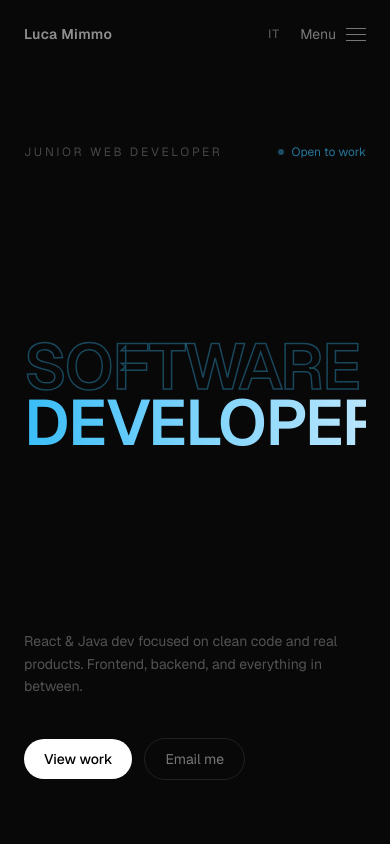
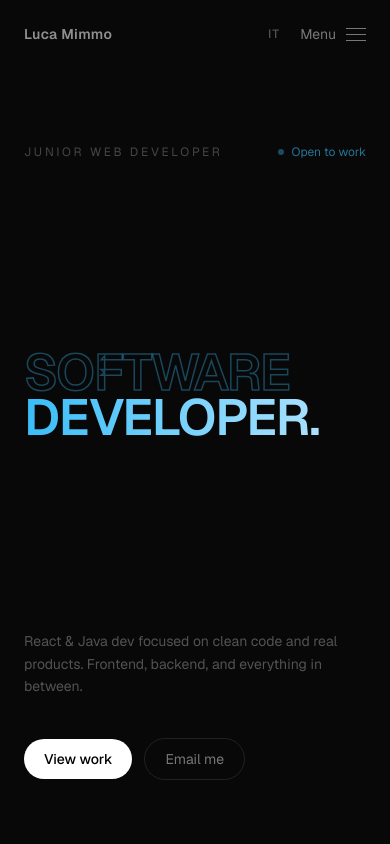
Before and after one commit to LucaMimmo05/portfolio, a Next.js app: page / in a window 390 px wide. Shown: the top 844 px of the page. Built offline with nearby package versions, Linux system fonts and the light colour scheme.

Commit message:
fix: adjust font sizes in Hero component for better responsiveness and update project description for clarity

```diff
--- a/components/Hero.tsx
+++ b/components/Hero.tsx
@@ -15,10 +15,10 @@ export default function Hero() {
       </div>
 
       <div className="relative z-10 flex flex-col my-auto py-16">
-        <h1 className="anim-fade-up font-semibold leading-[0.88] tracking-[-0.03em] text-outline select-none" style={{ fontSize: "clamp(4rem, 14.5vw, 13rem)", animationDelay: "0.18s" }}>
+        <h1 className="anim-fade-up font-semibold leading-[0.88] tracking-[-0.03em] text-outline select-none" style={{ fontSize: "clamp(1rem, 13vw, 13rem)", animationDelay: "0.18s" }}>
           {t.hero.line1}
         </h1>
-        <h1 className="anim-fade-up font-semibold leading-[0.88] tracking-[-0.03em] select-none" style={{ fontSize: "clamp(4rem, 14.5vw, 13rem)", animationDelay: "0.3s", background: "linear-gradient(95deg, #38bdf8 0%, #7dd3fc 50%, #bae6fd 100%)", WebkitBackgroundClip: "text", WebkitTextFillColor: "transparent", backgroundClip: "text" }}>
+        <h1 className="anim-fade-up font-semibold leading-[0.88] tracking-[-0.03em] select-none" style={{ fontSize: "clamp(1rem, 13vw, 13rem)", animationDelay: "0.3s", background: "linear-gradient(95deg, #38bdf8 0%, #7dd3fc 50%, #bae6fd 100%)", WebkitBackgroundClip: "text", WebkitTextFillColor: "transparent", backgroundClip: "text" }}>
           {t.hero.line2}
         </h1>
       </div>
--- a/data/projects.ts
+++ b/data/projects.ts
@@ -94,7 +94,7 @@ export const projects: Project[] = [
     year: "2026",
     shortDesc: "Founding Engineer — full-stack SaaS product.",
     overview:
-      "Newmann is the product I'm helping build as a Founding Software Engineer. I'm responsible for the full technical stack: Next.js frontend with REST API integration and OAuth2 authentication, backend architecture, JWT-based security, and integration with AI services and external cloud providers. Working fully remote from Italy.",
+      "Newmann is the product I'm helping build as a Founding Software Developer. I'm responsible for the full technical stack: Next.js frontend with REST API integration and OAuth2 authentication, backend architecture, JWT-based security, and integration with AI services and external cloud providers. Working fully remote from Italy.",
     tags: ["Next.js", "Java", "Spring Boot", "JWT", "OAuth2", "AI Services", "Cloud"],
     links: [],
     highlights: [
```
